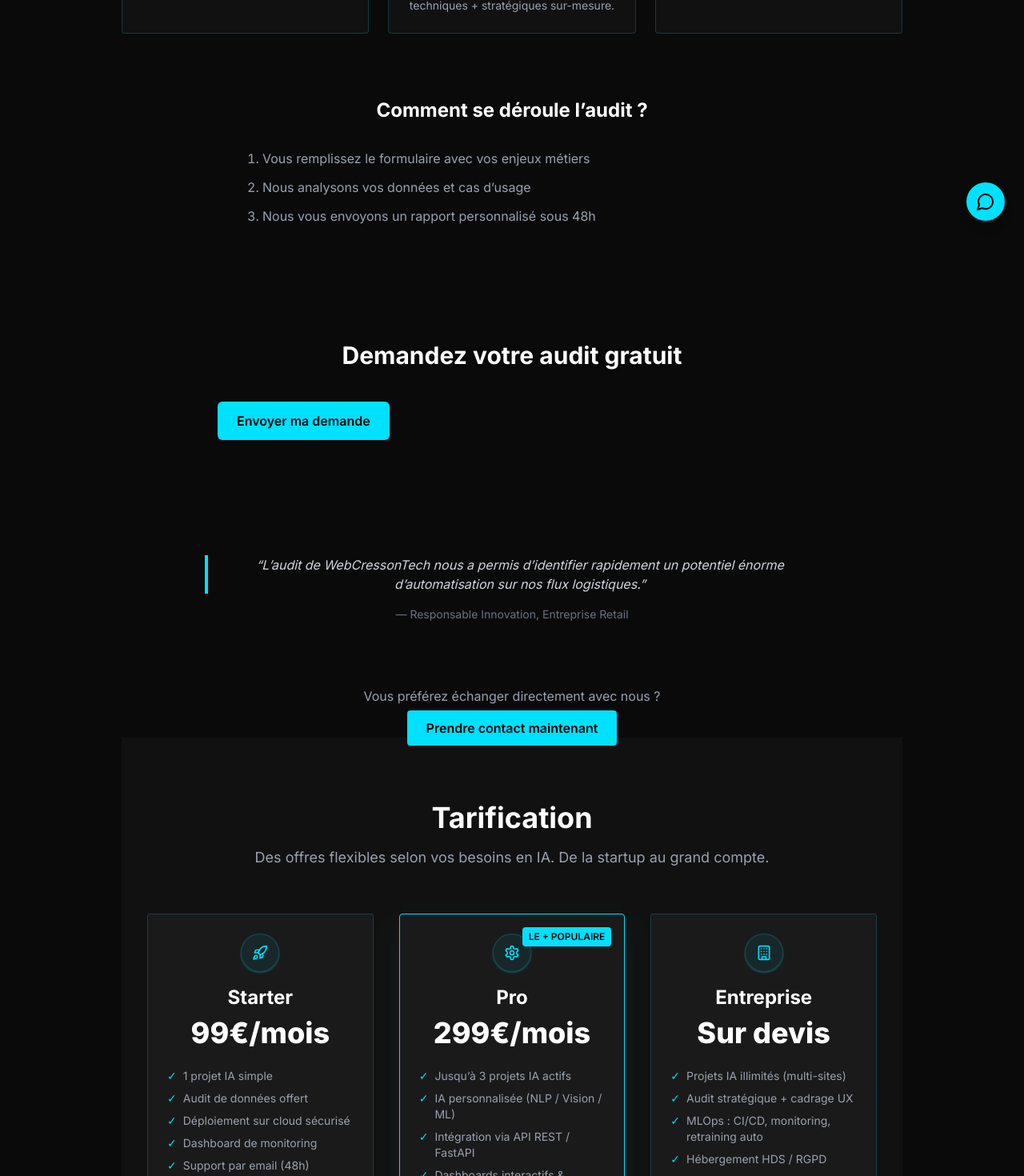
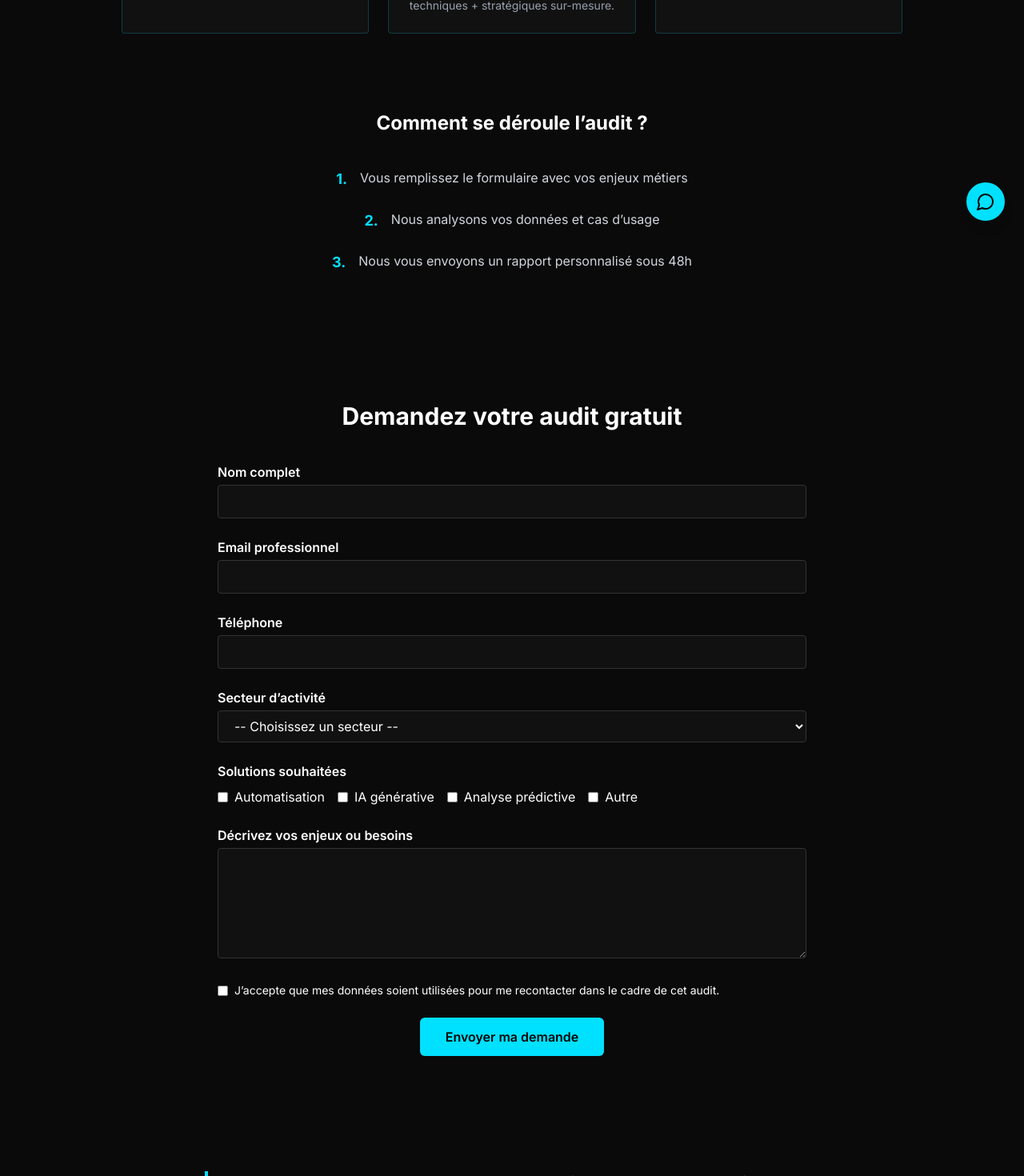
Before and after one commit to creacress/web-cresson-tech-v-0, a Next.js app: page /services/audit-gratuit in a window 1280 px wide. Shown: the part 500-1970 px from the top of the page at 80% size. Built offline with nearby package versions, Linux system fonts and the light colour scheme.

Commit message:
fix: Mise à jour de la section de tarification et amélioration de la présentation du formulaire d'audit

```diff
--- a/src/app/page.tsx
+++ b/src/app/page.tsx
@@ -236,9 +236,6 @@ export default function Home() {
           </Link>
         </section>
         <ClientWrapper />
-
-        {/* Tarifs */}
-        <PricingSection />
       </main>
     </>
   )
--- a/src/app/services/audit-gratuit/page.tsx
+++ b/src/app/services/audit-gratuit/page.tsx
@@ -100,16 +100,26 @@ export default function AuditGratuitPage() {
       </section>
 
       {/* Process */}
-      <section className="my-20">
-        <h2 className="text-2xl font-bold text-white text-center mb-8">
+      <section className="my-24">
+        <h2 className="text-2xl font-bold text-white text-center mb-10">
           Comment se déroule l’audit ?
         </h2>
-        <ol className="list-decimal pl-6 text-gray-400 space-y-3 max-w-2xl mx-auto">
-          <li>Vous remplissez le formulaire avec vos enjeux métiers</li>
-          <li>Nous analysons vos données et cas d’usage</li>
-          <li>Nous vous envoyons un rapport personnalisé sous 48h</li>
-        </ol>
+
+        <div className="flex flex-col items-center gap-6 text-left max-w-xl mx-auto">
+          {[
+            "Vous remplissez le formulaire avec vos enjeux métiers",
+            "Nous analysons vos données et cas d’usage",
+            "Nous vous envoyons un rapport personnalisé sous 48h",
+          ].map((step, index) => (
+            <div key={index} className="flex items-start gap-4">
+              <div className="text-[#00e0ff] font-bold text-lg">{index + 1}.</div>
+              <p className="text-gray-300">{step}</p>
+            </div>
+          ))}
+        </div>
       </section>
+
+
 
       {/* Formulaire */}
       <AuditForm />
@@ -123,17 +133,18 @@ export default function AuditGratuitPage() {
       </section>
 
       {/* CTA alternatif */}
-      <div className="text-center">
-        <p className="text-gray-400 mb-4">
+      <section className="bg-black border-t border-[#222] py-16 text-center">
+        <p className="text-gray-400 mb-6">
           Vous préférez échanger directement avec nous ?
         </p>
         <Link
           href="/contact"
-          className="bg-[#00e0ff] text-black px-6 py-3 rounded font-semibold hover:scale-105 transition"
+          className="inline-block bg-[#00e0ff] text-black px-6 py-3 rounded font-semibold hover:scale-105 transition"
         >
           Prendre contact maintenant
         </Link>
-      </div>
+      </section>
+
 
       {/* Tarification (même gratuite, pour cohérence) */}
       <PricingSection />
--- a/src/components/AuditForm/AuditForm.tsx
+++ b/src/components/AuditForm/AuditForm.tsx
@@ -10,7 +10,7 @@ type FormDataType = {
   solutions: string[]
   needs: string
   consent: boolean
-  website: string // 🕵️ Honeypot
+  website: string
 }
 
 export default function AuditPage() {
@@ -22,16 +22,16 @@ export default function AuditPage() {
     solutions: [],
     needs: "",
     consent: false,
-    website: "", // Init honeypot
+    website: "",
   })
 
   const [loading, setLoading] = useState(false)
   const [message, setMessage] = useState("")
 
   const handleChange = (
-    e: React.ChangeEvent<HTMLInputElement | HTMLSelectElement | HTMLTextAreaElement>
+    e: React.ChangeEvent<HTMLInputElement | HTMLTextAreaElement | HTMLSelectElement>
   ) => {
-    const { name, value, type } = e.target as HTMLInputElement
+    const { name, value, type } = e.target
 
     if (type === "checkbox") {
       if (name === "consent") {
@@ -91,7 +91,7 @@ export default function AuditPage() {
       </h2>
 
       <form onSubmit={handleSubmit} className="space-y-6">
-        {/* HONEYPOT */}
+        {/* Honeypot */}
         <div className="absolute left-[-9999px]" aria-hidden="true">
           <label htmlFor="website">Ne pas remplir</label>
           <input
@@ -105,28 +105,133 @@ export default function AuditPage() {
           />
         </div>
 
-        {/* Rest of form unchanged, just as before... */}
-        {/* Nom, Email, Phone, Sector, Solutions, Needs, Consent, Submit */}
+        {/* Nom */}
+        <div>
+          <label className="block mb-1 font-semibold" htmlFor="name">Nom complet</label>
+          <input
+            type="text"
+            id="name"
+            name="name"
+            required
+            value={formData.name}
+            onChange={handleChange}
+            className="w-full px-4 py-2 rounded bg-[#111] border border-[#333] focus:outline-none focus:ring-2 focus:ring-[#00e0ff]"
+          />
+        </div>
 
-        {/* ...[Ton formulaire existant]... */}
+        {/* Email */}
+        <div>
+          <label className="block mb-1 font-semibold" htmlFor="email">Email professionnel</label>
+          <input
+            type="email"
+            id="email"
+            name="email"
+            required
+            value={formData.email}
+            onChange={handleChange}
+            className="w-full px-4 py-2 rounded bg-[#111] border border-[#333] focus:outline-none focus:ring-2 focus:ring-[#00e0ff]"
+          />
+        </div>
 
+        {/* Téléphone */}
+        <div>
+          <label className="block mb-1 font-semibold" htmlFor="phone">Téléphone</label>
+          <input
+            type="tel"
+            id="phone"
+            name="phone"
+            value={formData.phone}
+            onChange={handleChange}
+            className="w-full px-4 py-2 rounded bg-[#111] border border-[#333] focus:outline-none focus:ring-2 focus:ring-[#00e0ff]"
+          />
+        </div>
+
+        {/* Secteur */}
+        <div>
+          <label className="block mb-1 font-semibold" htmlFor="sector">Secteur d’activité</label>
+          <select
+            id="sector"
+            name="sector"
+            value={formData.sector}
+            onChange={handleChange}
+            required
+            className="w-full px-4 py-2 rounded bg-[#111] border border-[#333] focus:outline-none focus:ring-2 focus:ring-[#00e0ff]"
+          >
+            <option value="">-- Choisissez un secteur --</option>
+            <option value="retail">Retail</option>
+            <option value="industrie">Industrie</option>
+            <option value="services">Services</option>
+            <option value="santé">Santé</option>
+            <option value="autre">Autre</option>
+          </select>
+        </div>
+
+        {/* Solutions */}
+        <div>
+          <label className="block mb-2 font-semibold">Solutions souhaitées</label>
+          <div className="flex flex-wrap gap-4">
+            {["Automatisation", "IA générative", "Analyse prédictive", "Autre"].map((sol) => (
+              <label key={sol} className="flex items-center space-x-2">
+                <input
+                  type="checkbox"
+                  name="solutions"
+                  value={sol}
+                  checked={formData.solutions.includes(sol)}
+                  onChange={handleChange}
+                  className="accent-[#00e0ff]"
+                />
+                <span>{sol}</span>
+              </label>
+            ))}
+          </div>
+        </div>
+
+        {/* Besoins */}
+        <div>
+          <label className="block mb-1 font-semibold" htmlFor="needs">Décrivez vos enjeux ou besoins</label>
+          <textarea
+            id="needs"
+            name="needs"
+            required
+            rows={5}
+            value={formData.needs}
+            onChange={handleChange}
+            className="w-full px-4 py-2 rounded bg-[#111] border border-[#333] focus:outline-none focus:ring-2 focus:ring-[#00e0ff]"
+          />
+        </div>
+
+        {/* Consentement */}
+        <div className="flex items-start gap-2">
+          <input
+            type="checkbox"
+            name="consent"
+            id="consent"
+            checked={formData.consent}
+            onChange={handleChange}
+            required
+            className="mt-1 accent-[#00e0ff]"
+          />
+          <label htmlFor="consent" className="text-sm">
+            J’accepte que mes données soient utilisées pour me recontacter dans le cadre de cet audit.
+          </label>
+        </div>
+
+        {/* Submit */}
+        <div className="text-center">
           <button
             type="submit"
             disabled={loading}
-          className="bg-[#00e0ff] text-black font-semibold px-6 py-3 rounded-md hover:scale-105 transition"
+            className="bg-[#00e0ff] text-black font-semibold px-8 py-3 rounded-md hover:scale-105 transition"
           >
             {loading ? "Envoi en cours..." : "Envoyer ma demande"}
           </button>
 
           {message && (
-          <p
-            className={`mt-4 ${
-              message.startsWith("✅") ? "text-green-400" : "text-red-400"
-            }`}
-          >
+            <p className={`mt-4 ${message.startsWith("✅") ? "text-green-400" : "text-red-400"}`}>
               {message}
             </p>
           )}
+        </div>
       </form>
     </section>
   )
--- a/src/components/Header/Header.tsx
+++ b/src/components/Header/Header.tsx
@@ -56,6 +56,7 @@ export default function Header() {
           {[
             { label: "Accueil", href: "/" },
             { label: "Audit Gratuit", href: "/services/audit-gratuit" },
+            { label: "Tarification", href: "/pricing" },
             { label: "Services", href: "/services/page-services" },
             { label: "À propos", href: "/about" },
             { label: "Contact", href: "/contact" },
--- a/src/components/Pricing/PricingSection.tsx
+++ b/src/components/Pricing/PricingSection.tsx
@@ -97,7 +97,7 @@ export default function PricingSection() {
               className={`relative rounded border p-6 flex flex-col items-center text-center bg-[#1a1a1a] transition-transform duration-300 hover:scale-[1.02] ${plan.highlight
                 ? 'border-[#00e0ff] shadow-xl shadow-cyan-500/10'
                 : 'border-[#00e0ff33]'
-              }`}
+                }`}
             >
               {plan.highlight && (
                 <span className="absolute top-4 right-4 bg-[#00e0ff] text-black text-xs font-semibold px-2 py-1 rounded uppercase">
@@ -127,7 +127,7 @@ export default function PricingSection() {
                 className={`mt-auto px-6 py-2 rounded font-semibold transition w-full max-w-[200px] text-center ${plan.highlight
                   ? 'bg-[#00e0ff] text-black hover:scale-105'
                   : 'border border-[#00e0ff] text-[#00e0ff] hover:bg-[#00e0ff22]'
-                }`}
+                  }`}
               >
                 {plan.ctaLabel}
               </Link>
```
Lines whose indentation alone changed are shown as unchanged.
